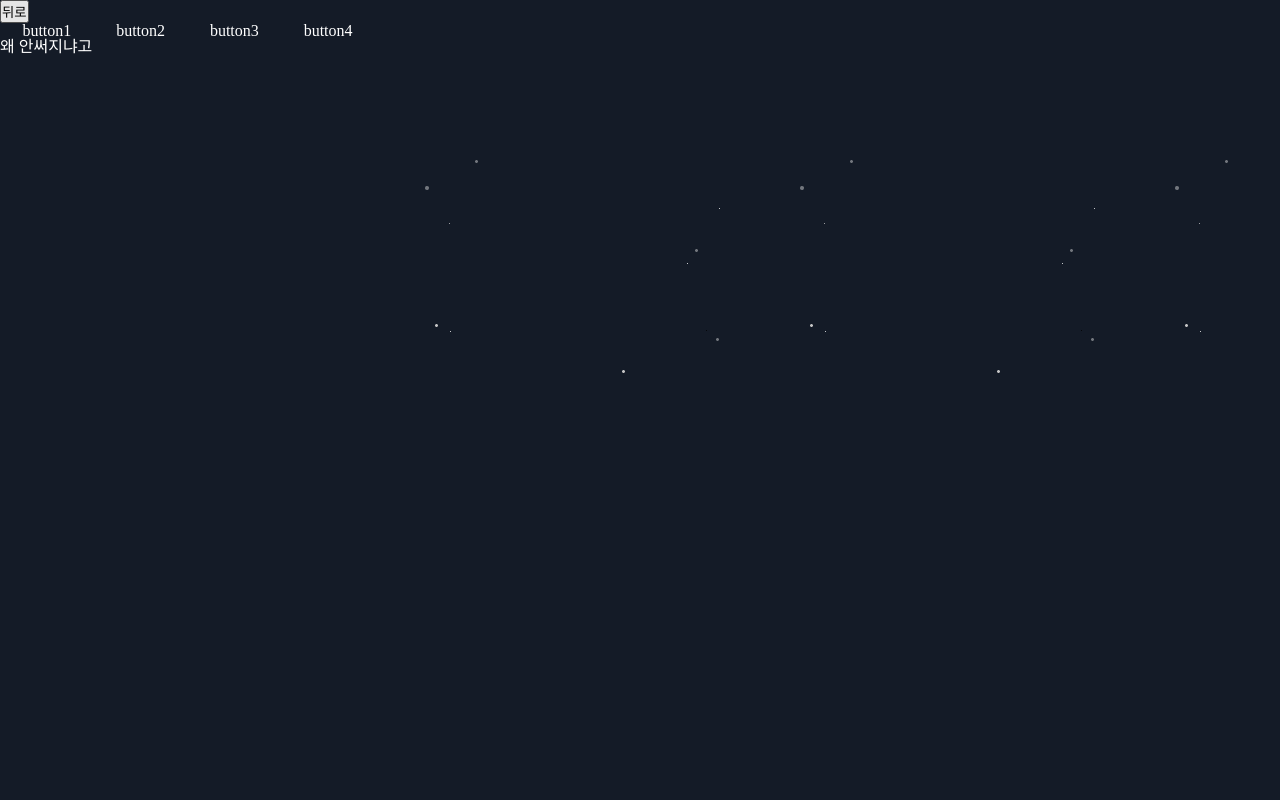
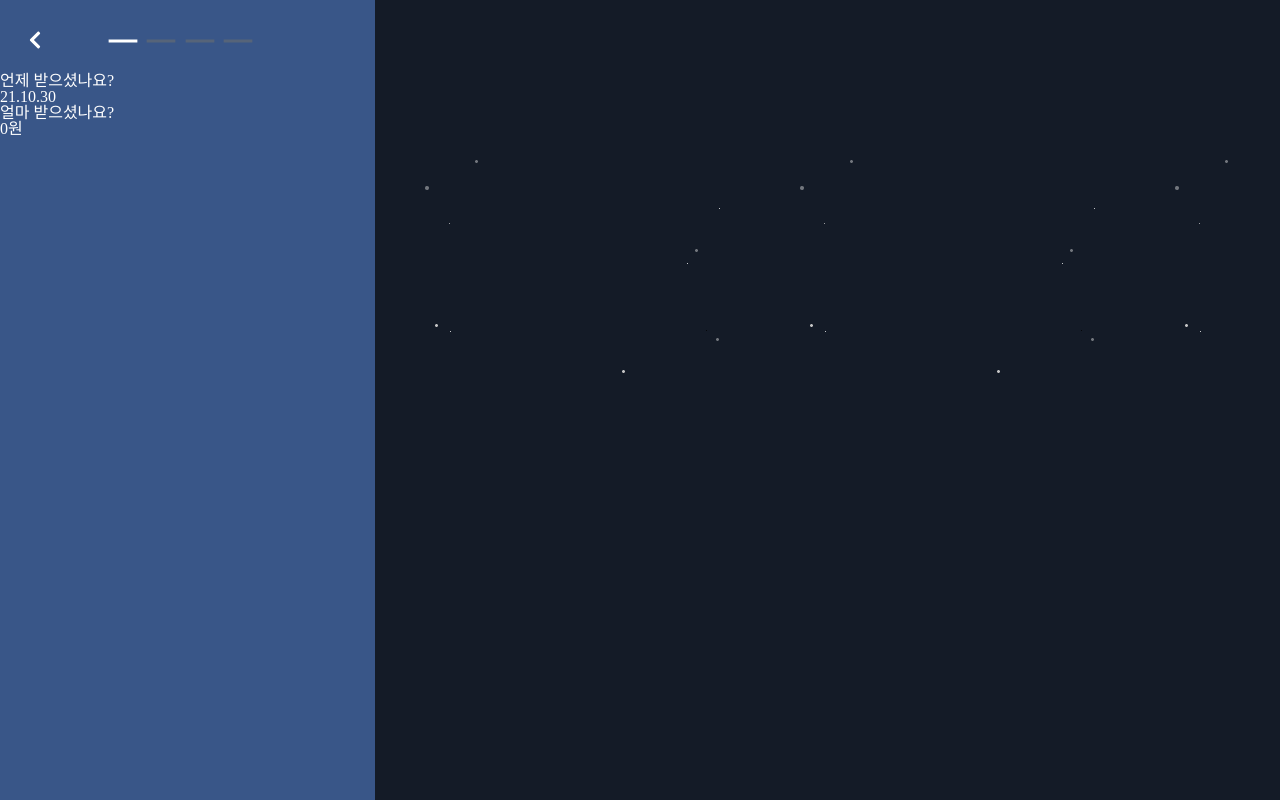
Before and after one commit to PLANetDevelopment/PLANetFront, a React (Create React App) app in the folder planet-front/: page /floatingpage in a window 1280 px wide. Built offline with nearby package versions, Linux system fonts and the light colour scheme; a web font is replaced by a local one.

Commit message:
수입 플로우 상단바

```diff
--- a/planet-front/src/pages/Floating/Float.module.css
+++ b/planet-front/src/pages/Floating/Float.module.css
@@ -13,24 +13,32 @@
   height: 800px;
   width: 375px;
   color: #ffffff;
-  background-color: #141B27;
+  background-color: #395688;
   font-family: Pretendard;
 }
 
-nav {
-    overflow: hidden;
+.backBtn {
+    position: relative;
+    width: 100%;
+    margin-left: 25px;
+    padding-top: 30px;
+    padding-bottom: 20px;
+    float: left;
 }
 
-nav > div {
+.navBar {
+    position: absolute;
+    overflow: hidden;
+    margin: 0 auto;
     text-align: center;
-    float: left;
-    width: 25%;
+    top: 13px;
+    left: 70px;
 }
 
-.btn {
-  position: absolute;
-  width: 24px;
-  height: 24px;
-  left: 105px;
-  top: 0px;
+.navBar > li {
+    margin: 8px;
+    width: 10%;
+    float: left;
+    text-align: center;
+    list-style: none;
 }
--- a/planet-front/src/pages/Floating/FloatingPage.js
+++ b/planet-front/src/pages/Floating/FloatingPage.js
@@ -1,27 +1,24 @@
 import React, { Component } from 'react';
+import { Link } from 'react-router-dom';
 import IncomeStyle from './Float.module.css';
-
-//뒤로 버튼
-class BackBtn extends Component {
-  render() {
-    return(
-      <div>
-        <button onClick={this.handleGoBack}>뒤로</button>
-      </div>
-    );
-  }
-}
+import { FaChevronLeft } from 'react-icons/fa';
+import { AiOutlineMinus } from 'react-icons/ai';
 
 //수입 상단바
 class TopNav extends Component {
-  render(){
-    return(
-      <nav>
-        <div>button1</div>
-        <div>button2</div>
-        <div>button3</div>
-        <div>button4</div>
-      </nav>
+  render() {
+    return (
+      <div className={IncomeStyle.backBtn}>
+          <Link to="/#">
+            <FaChevronLeft className="icon" size="20" color="white" />
+          </Link>
+          <div className={IncomeStyle.navBar}>
+          <li><AiOutlineMinus className="icon" size="40" color="white" /></li>
+          <li><AiOutlineMinus className="icon" size="40" color="#566479" /></li>
+          <li><AiOutlineMinus className="icon" size="40" color="#566479" /></li>
+          <li><AiOutlineMinus className="icon" size="40" color="#566479" /></li>
+          </div>
+      </div>
     );
   }
 }
@@ -29,9 +26,15 @@ class TopNav extends Component {
 function FloatingPage() {
   return (
     <div className={IncomeStyle.container}>
-      <BackBtn></BackBtn>
       <TopNav></TopNav>
-      왜 안써지냐고
+
+      언제 받으셨나요?
+
+      <h2>21.10.30</h2>
+
+      얼마 받으셨나요?
+
+      <h2>0원</h2>
     </div>
 );
 }
--- a/planet-front/src/pages/Home/Home.js
+++ b/planet-front/src/pages/Home/Home.js
@@ -1,6 +1,6 @@
 import React from 'react';
 import Footer from '../../components/Footer/Footer';
-import { Route, Link } from 'react-router-dom';
+import { Link } from 'react-router-dom';
 import homeStyle from './Home.module.css';
 import { FiSettings } from 'react-icons/fi';
 import { FiUser } from 'react-icons/fi';
@@ -9,7 +9,6 @@ import logo from './img/PLANet.png';
 import profile_img from './img/Profiles.png';
 import { IoIosArrowForward } from "react-icons/io";
 import { AiFillPlusCircle } from "react-icons/ai";
-import FloatingPage from '../Floating/FloatingPage';
 
 function Home({activeHome}) {
     return (
```
